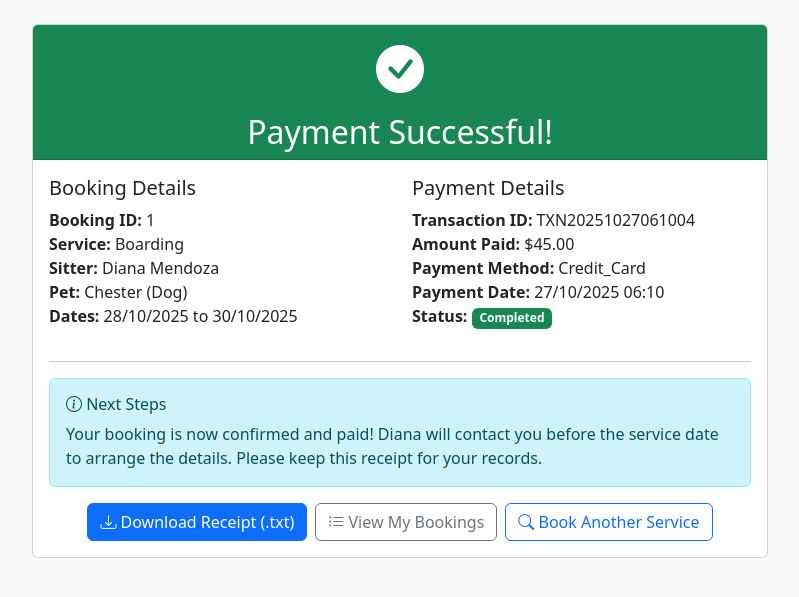
After one commit to fperezt30/pawsie, a Flask app: page /confirmation/1 in a window 1280 px wide. The commit adds this page. Shown: the top 597 px of the page, without its empty margins (240-1039 px from the left). Run offline with Flask 3, Linux system fonts and the light colour scheme; some libraries are stand-ins or nearby versions.

Commit message:
Fernando 2810 07:56am

```diff
--- a/main.py
+++ b/main.py
@@ -26,7 +26,6 @@ app.config["SQLALCHEMY_TRACK_MODIFICATIONS"] = False
 init_app(app)
 
 
-
 # ---- Database Routes ----
 @app.route("/init-db")
 def init_db():
@@ -35,7 +34,7 @@ def init_db():
 
 @app.route("/")
 def home():
-    return "SniffSnuff running. Hit /init-db once to create tables."
+    return render_template("landing.html")
 
 # ---- Dummy Routes ----
 
@@ -58,6 +57,8 @@ def login():
             # STORE USER IN SESSION
             session['user_email'] = user.email
             session['user_id'] = user.id
+
+            flash(f"Welcome back, {user.first_name or user.email}!", "success")
 
             if user.role == Role.customer:
                 return redirect(url_for("owner_dashboard"))
@@ -96,8 +97,17 @@ def register():
         db.session.add(new_user)
         db.session.commit()
 
-        flash(f"User {email} registered successfully!", "success")
-        return redirect(url_for("register"))
+        # Auto-login after registration
+        session['user_email'] = new_user.email
+        session['user_id'] = new_user.id
+
+        flash(f"Welcome to Pawsie, {email}! Please complete your profile.", "success")
+
+        # Redirect to appropriate dashboard
+        if user_role == Role.customer:
+            return redirect(url_for("owner_dashboard"))
+        else:
+            return redirect(url_for("sitter_dashboard"))
 
     return render_template("register.html")
 
@@ -330,6 +340,104 @@ def update_booking_status(booking_id):
     flash(f"Booking {new_status} successfully!", "success")
     return redirect(url_for("sitter_inbox"))
 
+@app.route("/payment/<int:booking_id>", methods=["GET", "POST"])
+def payment(booking_id):
+    booking = Booking.query.get_or_404(booking_id)
+
+    # Check if booking is confirmed and not already paid
+    if booking.status != BookingStatus.confirmed:
+        flash("Booking must be confirmed before payment.", "warning")
+        return redirect(url_for("owner_bookings"))
+
+    # Check if payment already exists
+    existing_payment = Payment.query.filter_by(booking_id=booking_id).first()
+    if existing_payment:
+        flash("Payment already processed for this booking.", "info")
+        return redirect(url_for("confirmation", booking_id=booking_id))
+
+    if request.method == "POST":
+        # Create mock payment
+        new_payment = Payment(
+            booking_id=booking_id,
+            amount=booking.fixed_amount,
+            payment_method=request.form.get("payment_method", "credit_card"),
+            payment_status="completed",
+            transaction_id=f"TXN{datetime.utcnow().strftime('%Y%m%d%H%M%S')}"
+        )
+
+        db.session.add(new_payment)
+
+        # Update booking status to completed (paid)
+        booking.status = BookingStatus.completed
+        booking.completed_at = datetime.utcnow()
+
+        db.session.commit()
+
+        return redirect(url_for("confirmation", booking_id=booking_id))
+
+    return render_template("payment.html", booking=booking)
+
+
+@app.route("/confirmation/<int:booking_id>")
+def confirmation(booking_id):
+    booking = Booking.query.get_or_404(booking_id)
+    payment = Payment.query.filter_by(booking_id=booking_id).first()
+
+    if not payment:
+        flash("No payment found for this booking.", "warning")
+        return redirect(url_for("owner_bookings"))
+
+    return render_template("confirmation.html", booking=booking, payment=payment)
+
+@app.route("/download-receipt/<int:booking_id>")
+def download_receipt(booking_id):
+    booking = Booking.query.get_or_404(booking_id)
+    payment = Payment.query.filter_by(booking_id=booking_id).first()
+
+    if not payment:
+        flash("No payment found for this booking.", "warning")
+        return redirect(url_for("owner_bookings"))
+
+    # Create simple text receipt
+    receipt_content = f"""
+PAWSIE - PET SITTING SERVICES
+===============================
+RECEIPT
+===============================
+Booking ID: {booking.id}
+Transaction ID: {payment.transaction_id}
+Date: {payment.paid_at.strftime('%d/%m/%Y %H:%M')}
+
+SERVICE DETAILS:
+----------------
+Service: {booking.service.service_type.value.title()}
+Sitter: {booking.sitter.first_name} {booking.sitter.last_name}
+Pet: {booking.pet_name} ({booking.pet_type})
+Dates: {booking.start_date.strftime('%d/%m/%Y')} to {booking.end_date.strftime('%d/%m/%Y')}
+
+PAYMENT DETAILS:
+----------------
+Amount: ${booking.fixed_amount:.2f}
+Payment Method: {payment.payment_method}
+Status: {payment.payment_status}
+
+Thank you for choosing Pawsie!
+===============================
+    """
+
+    # Return as downloadable file
+    from io import StringIO
+    from flask import make_response
+
+    output = StringIO()
+    output.write(receipt_content)
+
+    response = make_response(output.getvalue())
+    response.headers["Content-Disposition"] = f"attachment; filename=receipt_{booking.id}.txt"
+    response.headers["Content-type"] = "text/plain"
+
+    return response
+
 
 # ---- Run app ----
 if __name__ == "__main__":
--- a/templates/book_service.html
+++ b/templates/book_service.html
@@ -57,9 +57,6 @@
                                         <option value="" disabled selected>Select pet type</option>
                                         <option value="Dog">Dog</option>
                                         <option value="Cat">Cat</option>
-                                        <option value="Bird">Bird</option>
-                                        <option value="Rabbit">Rabbit</option>
-                                        <option value="Other">Other</option>
                                     </select>
                                 </div>
                                 <div class="col-md-6 mb-3">
--- /dev/null
+++ b/templates/confirmation.html
@@ -0,0 +1,73 @@
+<!DOCTYPE html>
+<html lang="en">
+<head>
+    <meta charset="UTF-8">
+    <title>Payment Confirmation - Pawsie</title>
+    <meta name="viewport" content="width=device-width, initial-scale=1.0">
+    <link href="https://cdn.jsdelivr.net/npm/bootstrap@5.3.2/dist/css/bootstrap.min.css" rel="stylesheet">
+    <link rel="stylesheet" href="https://cdn.jsdelivr.net/npm/bootstrap-icons@1.11.1/font/bootstrap-icons.css">
+</head>
+<body class="bg-light">
+    <div class="container mt-4">
+        <div class="row justify-content-center">
+            <div class="col-md-8">
+                <div class="card">
+                    <div class="card-header bg-success text-white text-center">
+                        <i class="bi bi-check-circle-fill" style="font-size: 3rem;"></i>
+                        <h2 class="mt-2 mb-0">Payment Successful!</h2>
+                    </div>
+                    <div class="card-body">
+                        <!-- Booking & Payment Details -->
+                        <div class="row">
+                            <div class="col-md-6">
+                                <h5>Booking Details</h5>
+                                <ul class="list-unstyled">
+                                    <li><strong>Booking ID:</strong> {{ booking.id }}</li>
+                                    <li><strong>Service:</strong> {{ booking.service.service_type.value.title() }}</li>
+                                    <li><strong>Sitter:</strong> {{ booking.sitter.first_name }} {{ booking.sitter.last_name }}</li>
+                                    <li><strong>Pet:</strong> {{ booking.pet_name }} ({{ booking.pet_type }})</li>
+                                    <li><strong>Dates:</strong> {{ booking.start_date.strftime('%d/%m/%Y') }} to {{ booking.end_date.strftime('%d/%m/%Y') }}</li>
+                                </ul>
+                            </div>
+                            <div class="col-md-6">
+                                <h5>Payment Details</h5>
+                                <ul class="list-unstyled">
+                                    <li><strong>Transaction ID:</strong> {{ payment.transaction_id }}</li>
+                                    <li><strong>Amount Paid:</strong> ${{ "%.2f"|format(payment.amount) }}</li>
+                                    <li><strong>Payment Method:</strong> {{ payment.payment_method.title() }}</li>
+                                    <li><strong>Payment Date:</strong> {{ payment.paid_at.strftime('%d/%m/%Y %H:%M') }}</li>
+                                    <li><strong>Status:</strong> <span class="badge bg-success">{{ payment.payment_status.title() }}</span></li>
+                                </ul>
+                            </div>
+                        </div>
+
+                        <hr>
+
+                        <div class="alert alert-info">
+                            <h6><i class="bi bi-info-circle"></i> Next Steps</h6>
+                            <p class="mb-0">
+                                Your booking is now confirmed and paid! {{ booking.sitter.first_name }} will contact you before the service date
+                                to arrange the details. Please keep this receipt for your records.
+                            </p>
+                        </div>
+
+                        <div class="d-grid gap-2 d-md-flex justify-content-md-center">
+                            <a href="{{ url_for('download_receipt', booking_id=booking.id) }}" class="btn btn-primary">
+                                <i class="bi bi-download"></i> Download Receipt (.txt)
+                            </a>
+                            <a href="{{ url_for('owner_bookings') }}" class="btn btn-outline-secondary">
+                                <i class="bi bi-list-ul"></i> View My Bookings
+                            </a>
+                            <a href="{{ url_for('search') }}" class="btn btn-outline-primary">
+                                <i class="bi bi-search"></i> Book Another Service
+                            </a>
+                        </div>
+                    </div>
+                </div>
+            </div>
+        </div>
+    </div>
+
+    <script src="https://cdn.jsdelivr.net/npm/bootstrap@5.3.2/dist/js/bootstrap.bundle.min.js"></script>
+</body>
+</html>
```
Also changed, not shown: database.py (+16 -14 lines), templates/landing.html (added, +41 -0 lines), templates/login.html (+18 -3 lines), templates/owner_bookings.html (+12 -0 lines), templates/payment.html (added, +90 -0 lines), templates/register.html (+16 -1 lines), instance/app.db.
